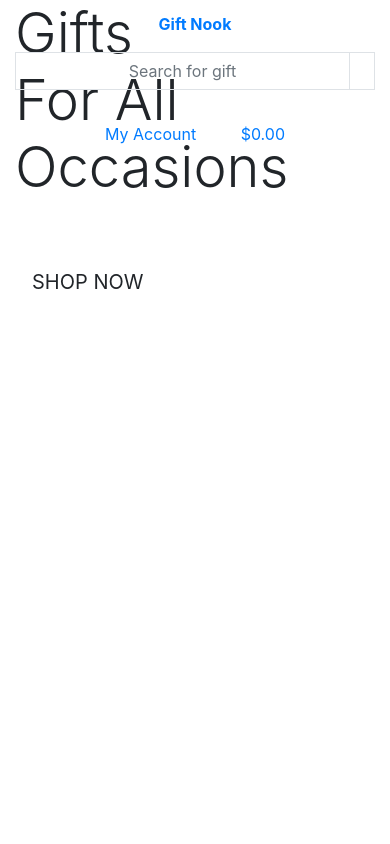
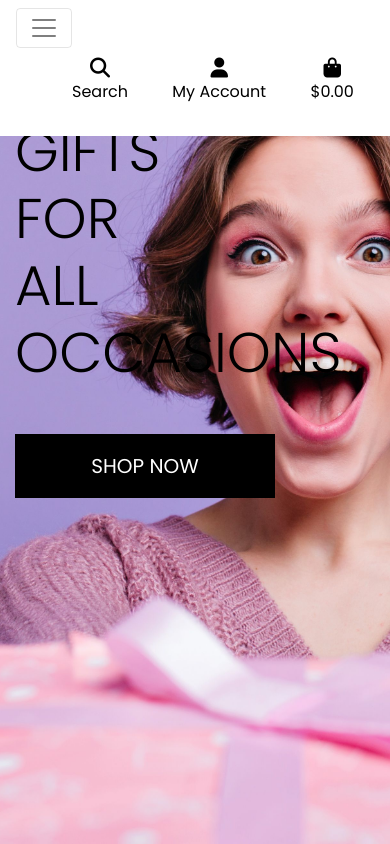
Before and after one commit to lisaloudness/gift_nook, a Django app: page / in a window 390 px wide. Run offline with Django 5.2, Linux system fonts and the light colour scheme; some libraries are stand-ins or nearby versions.

Commit message:
Added main nav and mobile nav bar

```diff
--- a/gift_nook/settings.py
+++ b/gift_nook/settings.py
@@ -147,6 +147,10 @@ USE_TZ = True
 # https://docs.djangoproject.com/en/5.0/howto/static-files/
 
 STATIC_URL = 'static/'
+STATICFILES_DIRS = (os.path.join(BASE_DIR, 'static'),)
+
+MEDIA_URL = '/media/'
+MEDIA_ROOT = os.path.join(BASE_DIR, 'media')
 
 # Default primary key field type
 # https://docs.djangoproject.com/en/5.0/ref/settings/#default-auto-field
--- a/gift_nook/urls.py
+++ b/gift_nook/urls.py
@@ -16,9 +16,11 @@ Including another URLconf
 """
 from django.contrib import admin
 from django.urls import path, include
+from django.conf import settings
+from django.conf.urls.static import static
 
 urlpatterns = [
     path('admin/', admin.site.urls),
     path('accounts/',include('allauth.urls')),
     path('',include('home.urls')),
-]
+] + static(settings.MEDIA_URL, document_root=settings.MEDIA_ROOT)
--- /dev/null
+++ b/static/css/base.css
@@ -0,0 +1,82 @@
+/* All CSS taken from Boutique Ado */
+html {
+    height: 100%;
+}
+
+body {
+    background: url('/media/home_background_crop4.jpeg') no-repeat center center fixed;
+    background-size: cover;
+    height: calc(100vh - 180px);
+    color: #555;
+    font-family: "Poppins";
+}
+
+/* from Bulma */
+.icon {
+    align-items: center;
+    display: inline-flex;
+    justify-content: center;
+    height: 1.5rem;
+    width: 1.5rem;
+}
+
+.logo-font {
+    text-transform: uppercase;
+}
+
+.main-logo-link {
+    width: fit-content;
+}
+
+.shop-now-button {
+    background: black;
+    color: white;
+    min-width: 260px;
+}
+
+.btn-black {
+    background: black;
+    color: white;
+}
+
+.shop-now-button:hover,
+.shop-now-button:active,
+.shop-now-button:focus,
+.btn-black:hover,
+.btn-black:active,
+.btn-black:focus {
+    background: #222;
+    color: white;
+}
+
+.text-black {
+    color: #000 !important;
+}
+
+.border-black {
+    border: 1px solid black !important;
+}
+
+/* -------------------------------- Media Queries */
+
+/* Slightly larger container on xl screens */
+@media (min-width: 1200px) {
+  .container {
+    max-width: 80%;
+  }
+}
+
+/* fixed top navbar only on medium and up */
+@media (min-width: 992px) {
+    .fixed-top-desktop-only {
+        position: fixed;
+        top: 0;
+        right: 0;
+        left: 0;
+        z-index: 1030;
+    }
+
+    .header-container {
+        padding-top: 164px;
+    }
+}
--- a/templates/base.html
+++ b/templates/base.html
@@ -13,7 +13,11 @@
     {% endblock %}
 
     {% block corecss %}
-        <link rel="stylesheet" href="https://cdn.jsdelivr.net/npm/bootstrap@4.6.2/dist/css/bootstrap.min.css" integrity="sha384-xOolHFLEh07PJGoPkLv1IbcEPTNtaed2xpHsD9ESMhqIYd0nLMwNLD69Npy4HI+N" crossorigin="anonymous">
+      <link rel="stylesheet" href="https://cdn.jsdelivr.net/npm/bootstrap@4.6.2/dist/css/bootstrap.min.css" integrity="sha384-xOolHFLEh07PJGoPkLv1IbcEPTNtaed2xpHsD9ESMhqIYd0nLMwNLD69Npy4HI+N" crossorigin="anonymous">
+      <link rel="preconnect" href="https://fonts.googleapis.com">
+      <link rel="preconnect" href="https://fonts.gstatic.com" crossorigin>
+      <link href="https://fonts.googleapis.com/css2?family=Poppins:ital,wght@0,100;0,200;0,300;0,400;0,500;0,600;0,700;0,800;0,900;1,100;1,200;1,300;1,400;1,500;1,600;1,700;1,800;1,900&display=swap" rel="stylesheet">
+      <link rel="stylesheet" href="{% static 'css/base.css' %}">
     {% endblock %}
 
     {% block extra_css %}
@@ -23,7 +27,8 @@
         <script src="https://cdn.jsdelivr.net/npm/jquery@3.5.1/dist/jquery.slim.min.js" integrity="sha384-DfXdz2htPH0lsSSs5nCTpuj/zy4C+OGpamoFVy38MVBnE+IbbVYUew+OrCXaRkfj" crossorigin="anonymous"></script>
         <script src="https://cdn.jsdelivr.net/npm/popper.js@1.16.1/dist/umd/popper.min.js" integrity="sha384-9/reFTGAW83EW2RDu2S0VKaIzap3H66lZH81PoYlFhbGU+6BZp6G7niu735Sk7lN" crossorigin="anonymous"></script>
         <script src="https://cdn.jsdelivr.net/npm/bootstrap@4.6.2/dist/js/bootstrap.min.js" integrity="sha384-+sLIOodYLS7CIrQpBjl+C7nPvqq+FbNUBDunl/OZv93DB7Ln/533i8e/mZXLi/P+" crossorigin="anonymous"></script>
-    {% endblock %}
+        <script src="https://kit.fontawesome.com/32a3b879e3.js" crossorigin="anonymous"></script>
+        {% endblock %}
 
     {% block extra_js %}
     {% endblock %}
@@ -32,7 +37,7 @@
   </head>
   <body>
     <header class="container-fluid fixed-top">
-      <div class="row">
+      <div id="topnav" class="row bg-white pt-lg-2 d-none d-lg-flex">
         <div class="col-12 col-lg-4 my-auto py-1 py-lg-0 text-center text-lg-left">
           <a href="{% url 'home' %}" class="nav-link main-logo-link"><strong>Gift Nook</strong></a>
         </div>
@@ -89,6 +94,16 @@
           </ul>
         </div>
       </div>
+      <div class="row bg-white">
+      <div class="navbar navbar-expand-lg navbar-light w-100">
+        <button class="navbar-toggler" type="button" data-toggle="collapse" data-target="#main-nav" aria-controls="main-nav" aria-expanded="false" aria-label="Toggle navigation">
+          <span class="navbar-toggler-icon"></span>
+
+        </button>
+        {% include 'includes/mobile_top_header.html' %}
+        {% include 'includes/main_nav.html' %}
+        </div>
+      </div>
     </header>
 
     {% if messages %}
--- /dev/null
+++ b/templates/includes/mobile_top_header.html
@@ -0,0 +1,58 @@
+<ul>
+    <li class="list-inline-item">
+      <a class="text-black nav-link d-block d-lg-none" href="#" id="mobile-search" data-toggle="dropdown" aria-haspopup="true" aria-expanded="false">
+          <div class="text-center">
+              <div><i class="fas fa-search fa-lg"></i></div>
+              <p class="my-0">Search</p>
+          </div>
+      </a>
+      <div class="dropdown-menu border-0 w-100 p-3 rounded-0 my-0" aria-labelledby="mobile-search">
+          <form class="form" method="GET" action="">
+              <div class="input-group w-100">
+                  <input class="form-control border border-black rounded-0" type="text" name="q" placeholder="Search our site">
+                  <div class="input-group-append">
+                      <button class="form-control form-control btn btn-black border border-black rounded-0" type="submit">
+                          <span class="icon">
+                              <i class="fas fa-search"></i>
+                          </span>
+                      </button>
+                  </div>
+              </div>
+          </form>
+      </div>
+  </li>
+  <li class="list-inline-item dropdown">
+      <a class="text-black nav-link d-block d-lg-none" href="#" id="user-options" data-toggle="dropdown" aria-haspopup="true" aria-expanded="false">
+          <div class="text-center">
+              <div><i class="fas fa-user fa-lg"></i></div>
+              <p class="my-0">My Account</p>
+          </div>
+      </a>
+      <div class="dropdown-menu border-0" aria-labelledby="user-options">
+          {% if request.user.is_authenticated %}
+              {% if request.user.is_superuser %}
+                  <a href="{% url 'account_logout' %}" class="dropdown-item">Product Management</a>
+              {% endif %}
+              <a href="" class="dropdown-item">My Profile</a>
+              <a href="{% url 'account_logout' %}" class="dropdown-item">Logout</a>
+          {% else %}
+              <a href="{% url 'account_signup' %}" class="dropdown-item">Register</a>
+              <a href="{% url 'account_login' %}" class="dropdown-item">Login</a>
+          {% endif %}
+      </div>
+  </li>
+  <li class="list-inline-item">
+      <a class="{% if grand_total %}text-primary font-weight-bold{% else %}text-black{% endif %} nav-link d-block d-lg-none" href="">
+          <div class="text-center">
+              <div><i class="fas fa-shopping-bag fa-lg"></i></div>
+              <p class="my-0">
+                  {% if grand_total %}
+                      ${{ grand_total|floatformat:2 }}
+                  {% else %}
+                      $0.00
+                  {% endif %}
+              </p>
+          </div>
+      </a>
+    </li>
+  </ul>
```
Also changed, not shown: templates/includes/main_nav.html (added, +50 -0 lines), media/home_background.jpg (added), media/home_background_crop.jpeg (added), media/home_background_crop1.jpeg (added), media/home_background_crop2.jpeg (added), media/home_background_crop3.jpeg (added), media/home_background_crop4.jpeg (added), media/home_background_cropped.jpeg (added).
